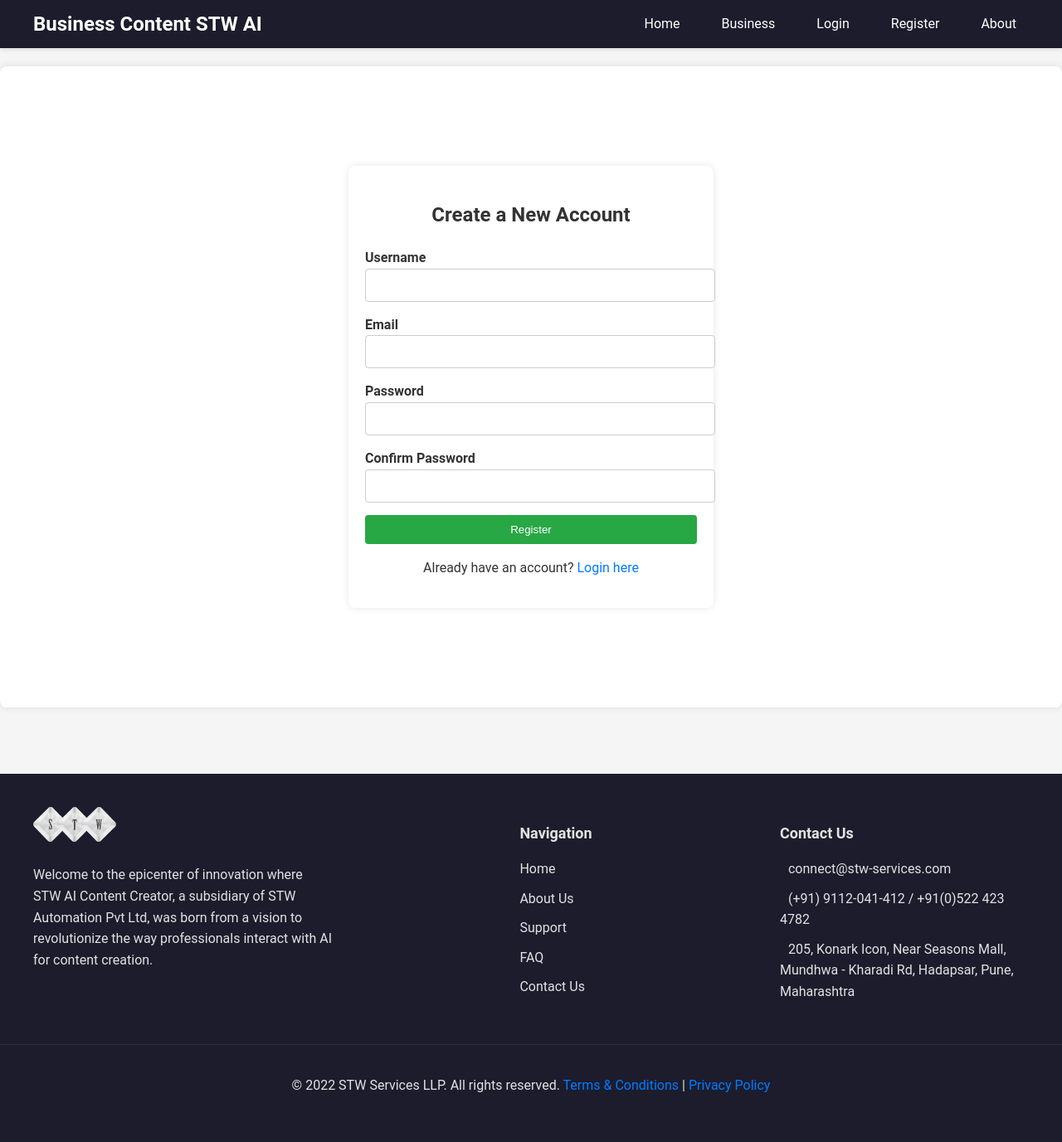
After one commit to Nitesh-15/STWAI-Business, a Flask app: page /register in a window 1280 px wide. The commit adds this page. Shown: the whole page at 83% size. Run offline with Flask 3, Linux system fonts and the light colour scheme.

Commit message:
css changes

```diff
--- a/app/forms.py
+++ b/app/forms.py
@@ -1,6 +1,6 @@
 from flask_wtf import FlaskForm
-from wtforms import StringField, TextAreaField, IntegerField, FloatField, SubmitField
-from wtforms.validators import DataRequired
+from wtforms import StringField, TextAreaField, IntegerField, FloatField, SubmitField,PasswordField
+from wtforms.validators import DataRequired,Length,Email,EqualTo
 
 class BusinessDetailsForm(FlaskForm):
     business_name = StringField('Business Name', validators=[DataRequired()])
@@ -30,7 +30,20 @@
     variable_expenses = FloatField('Variable Expenses', validators=[DataRequired()])
     cash_flow_projection = FloatField('Cash Flow Projection', validators=[DataRequired()])
     overdraft_limit = FloatField('Overdraft Account Limit', validators=[DataRequired()])
+    overdraft_amount = FloatField('Overdraft Amount', validators=[DataRequired()])
     submit = SubmitField('Submit')
 
 # class loginForm(FlaskForm) :
 #
+
+class LoginForm(FlaskForm):
+    username = StringField('Username', validators=[DataRequired()])
+    password = PasswordField('Password', validators=[DataRequired()])
+    submit = SubmitField('Login')
+
+class RegisterForm(FlaskForm):
+    username = StringField('Username', validators=[DataRequired(), Length(min=4, max=25)])
+    email = StringField('Email', validators=[DataRequired(), Email()])
+    password = PasswordField('Password', validators=[DataRequired(), Length(min=6)])
+    confirm_password = PasswordField('Confirm Password', validators=[DataRequired(), EqualTo('password', message="Passwords must match")])
+    submit = SubmitField('Register')
--- a/app/models.py
+++ b/app/models.py
@@ -29,6 +29,9 @@
     variable_expenses = db.Column(db.Float, nullable=False)
     cash_flow_projection = db.Column(db.Float, nullable=False)
     overdraft_limit = db.Column(db.Float, nullable=False)
+    overdraft_amount = db.Column(db.Float, nullable=False)
+
+
 
     def __repr__(self):
         return f'<BusinessDetails {self.business_name}>'
--- a/app/routes.py
+++ b/app/routes.py
@@ -1,12 +1,12 @@
 from flask import render_template, redirect, url_for, flash
 from app import app, db
-from app.forms import BusinessDetailsForm
+from app.forms import BusinessDetailsForm,LoginForm,RegisterForm
 from app.models import BusinessDetails
 
 # Root route that redirects to /business-details
 @app.route('/')
 def home():
-    return redirect(url_for('business_details'))
+    return redirect(url_for('login'))
 
 @app.route('/business-details', methods=['GET', 'POST'])
 def business_details():
@@ -57,6 +57,39 @@
     business_details = BusinessDetails.query.all()  # Fetch all records from the database
     return render_template('view_business_details.html', business_details=business_details)
 
-# @app.route('/login')
-# def login():
-#
+@app.route('/login', methods=['GET', 'POST'])
+def login():
+    form = LoginForm()  # Use the LoginForm
+    if form.validate_on_submit():  # Handle form submission
+        username = form.username.data
+        password = form.password.data
+
+        # For now, we'll use a simple check for demonstration
+        if username == 'admin' and password == 'password':  # Replace with your authentication logic
+            flash('Login successful!', 'success')
+            return redirect(url_for('business_details'))
+        else:
+            flash('Login failed. Please check your username and password.', 'danger')
+
+    return render_template('login.html', form=form)
+
+@app.route('/register', methods=['GET', 'POST'])
+def register():
+    form = RegisterForm()
+    if form.validate_on_submit():
+        username = form.username.data
+        email = form.email.data
+        password = form.password.data
+
+        # For now, you can create a new user instance and save it to the database
+        #new_user = User(username=username, email=email)
+        #new_user.set_password(password)  # Assuming you have a method to hash passwords
+
+        # Add the new user to the database
+        #db.session.add(new_user)
+        #db.session.commit()
+
+        flash('Registration successful! You can now log in.', 'success')
+        return redirect(url_for('login'))
+
+    return render_template('register.html', form=form)
--- /dev/null
+++ b/app/static/css/register.css
@@ -0,0 +1,58 @@
+/* register.css */
+.register-container {
+    max-width: 400px;
+    margin: 100px auto;
+    background-color: #fff;
+    padding: 20px;
+    border-radius: 8px;
+    box-shadow: 0 0 10px rgba(0, 0, 0, 0.1);
+}
+
+.register-form h2 {
+    text-align: center;
+    margin-bottom: 20px;
+}
+
+.form-group {
+    margin-bottom: 15px;
+}
+
+.form-group label {
+    font-weight: bold;
+}
+
+.form-group input {
+    width: 100%;
+    padding: 10px;
+    font-size: 1rem;
+    border: 1px solid #ccc;
+    border-radius: 4px;
+}
+
+.btn-register {
+    width: 100%;
+    background-color: #28a745;
+    color: #fff;
+    padding: 10px;
+    border: none;
+    border-radius: 4px;
+    cursor: pointer;
+}
+
+.btn-register:hover {
+    background-color: #218838;
+}
+
+.form-options {
+    text-align: center;
+    margin-top: 10px;
+}
+
+.form-options a {
+    color: #007bff;
+    text-decoration: none;
+}
+
+.form-options a:hover {
+    text-decoration: underline;
+}
--- a/app/templates/index.html
+++ b/app/templates/index.html
@@ -5,18 +5,24 @@
     <meta name="viewport" content="width=device-width, initial-scale=1.0">
     <title>STW Business AI</title>
     <link rel="stylesheet" href="{{ url_for('static', filename='css/base.css') }}">
+    <script
+       src="https://code.jquery.com/jquery-3.7.1.js"
+       integrity="sha256-eKhayi8LEQwp4NKxN+CfCh+3qOVUtJn3QNZ0TciWLP4="
+       crossorigin="anonymous"></script>
     {% block head %}{% endblock %}
 </head>
 <body>
     <header class="sticky-header">
         <div class="header-container">
             <h1>Business Content STW AI</h1>
+
             <nav>
                 <ul>
                     <li><a href="#">Home</a></li>
-                    <li><a href="#">Features</a></li>
+                    <li><a href="{{ url_for('business_details') }}">Business</a></li>
+                    <li><a href="{{ url_for('login') }}">Login</a></li>
+                    <li><a href="{{ url_for('register') }}">Register</a></li>
                     <li><a href="#about">About</a></li>
-                    <li><a href="#">Contact</a></li>
                 </ul>
             </nav>
         </div>
--- /dev/null
+++ b/app/templates/register.html
@@ -0,0 +1,39 @@
+{% extends "index.html" %}
+
+
+{% block head %}
+<link rel="stylesheet" href="{{ url_for('static', filename='css/register.css') }}">
+{% endblock %}
+
+{% block content %}
+<div class="register-container">
+    <div class="register-form">
+        <h2>Create a New Account</h2>
+        <form method="POST" action="{{ url_for('register') }}">
+            {{ form.hidden_tag() }}
+            <div class="form-group">
+                <label for="username">Username</label>
+                {{ form.username(class="form-control", id="username") }}
+            </div>
+            <div class="form-group">
+                <label for="email">Email</label>
+                {{ form.email(class="form-control", id="email") }}
+            </div>
+            <div class="form-group">
+                <label for="password">Password</label>
+                {{ form.password(class="form-control", id="password") }}
+            </div>
+            <div class="form-group">
+                <label for="confirm_password">Confirm Password</label>
+                {{ form.confirm_password(class="form-control", id="confirm_password") }}
+            </div>
+            <div class="form-group">
+                <button type="submit" class="btn-register">Register</button>
+            </div>
+            <div class="form-options">
+                <p>Already have an account? <a href="{{ url_for('login') }}">Login here</a></p>
+            </div>
+        </form>
+    </div>
+</div>
+{% endblock %}
--- a/test.py
+++ /dev/null
@@ -1 +0,0 @@
-print("Hello")
```
Also changed, not shown: app/static/css/business_details.css (+119 -28 lines), app/static/css/login.css (added, +58 -0 lines), app/static/js/business_details.js (+143 -57 lines), app/templates/business_details.html (+60 -48 lines), app/templates/login.html (+18 -14 lines).
